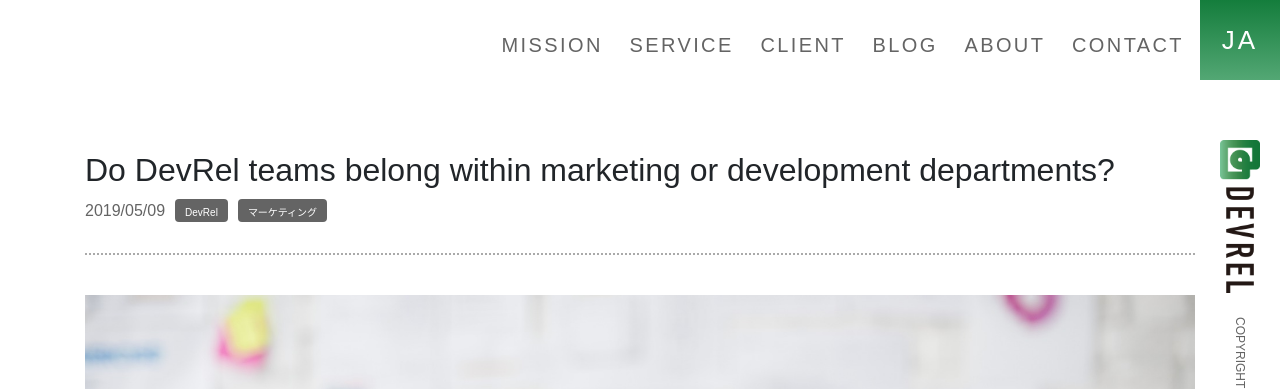
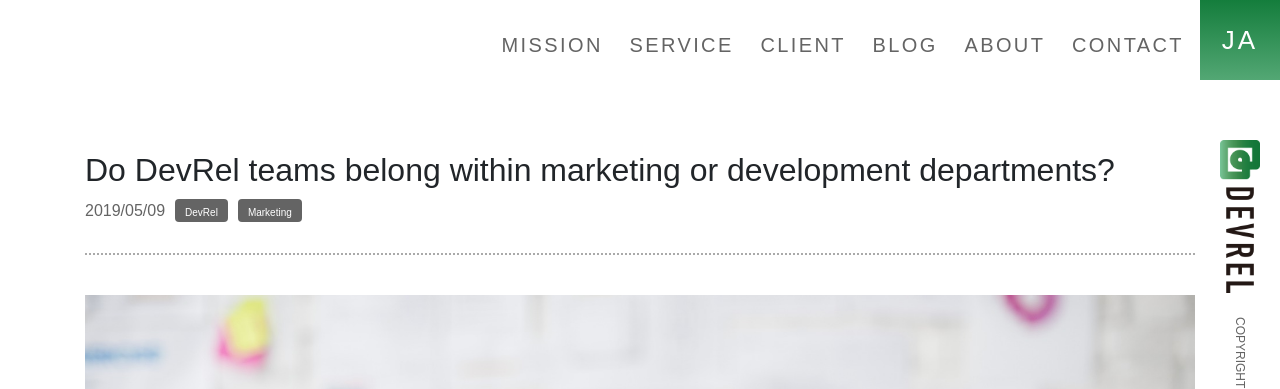
Before and after one commit to devrel-co/devrel.co, a Jekyll site: the page built from _posts/2019-05-09-developement-marketing.md, in a window 1280 px wide and 900 px high. Shown: the top 389 px of the window. Built offline with Jekyll 4.4.1, drawn with Linux system fonts in a browser that asks for light colours; nearby versions of some CDN libraries.

Commit message:
Update Japanese to English

```diff
--- a/_posts/2019-05-09-developement-marketing.md
+++ b/_posts/2019-05-09-developement-marketing.md
@@ -5,7 +5,7 @@ date:   2019-05-09 00:00:00
 catch: dev-mark.jpg
 categories:
 - DevRel
-- マーケティング
+- Marketing
 author: moongift
 ---
 
```
